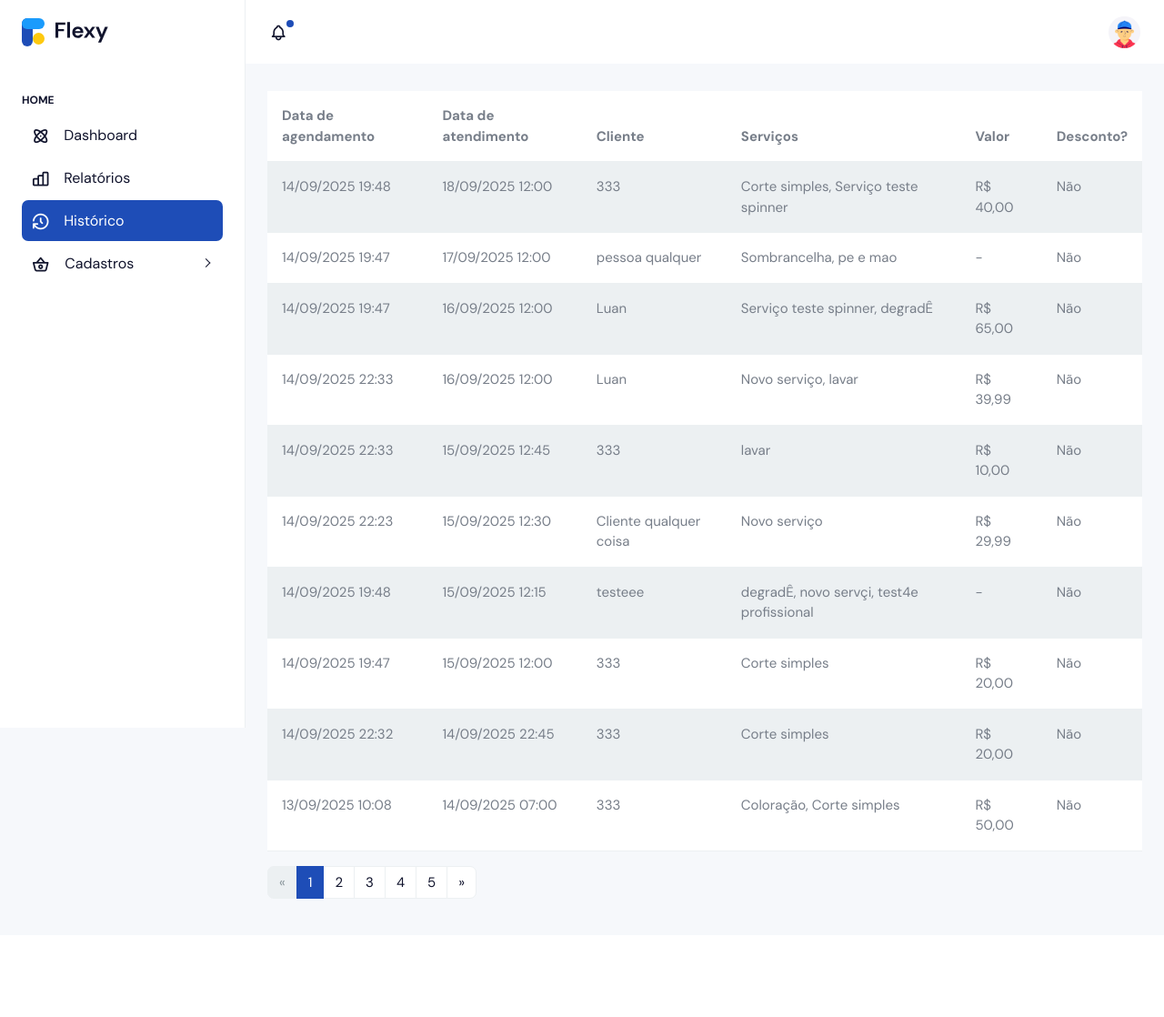
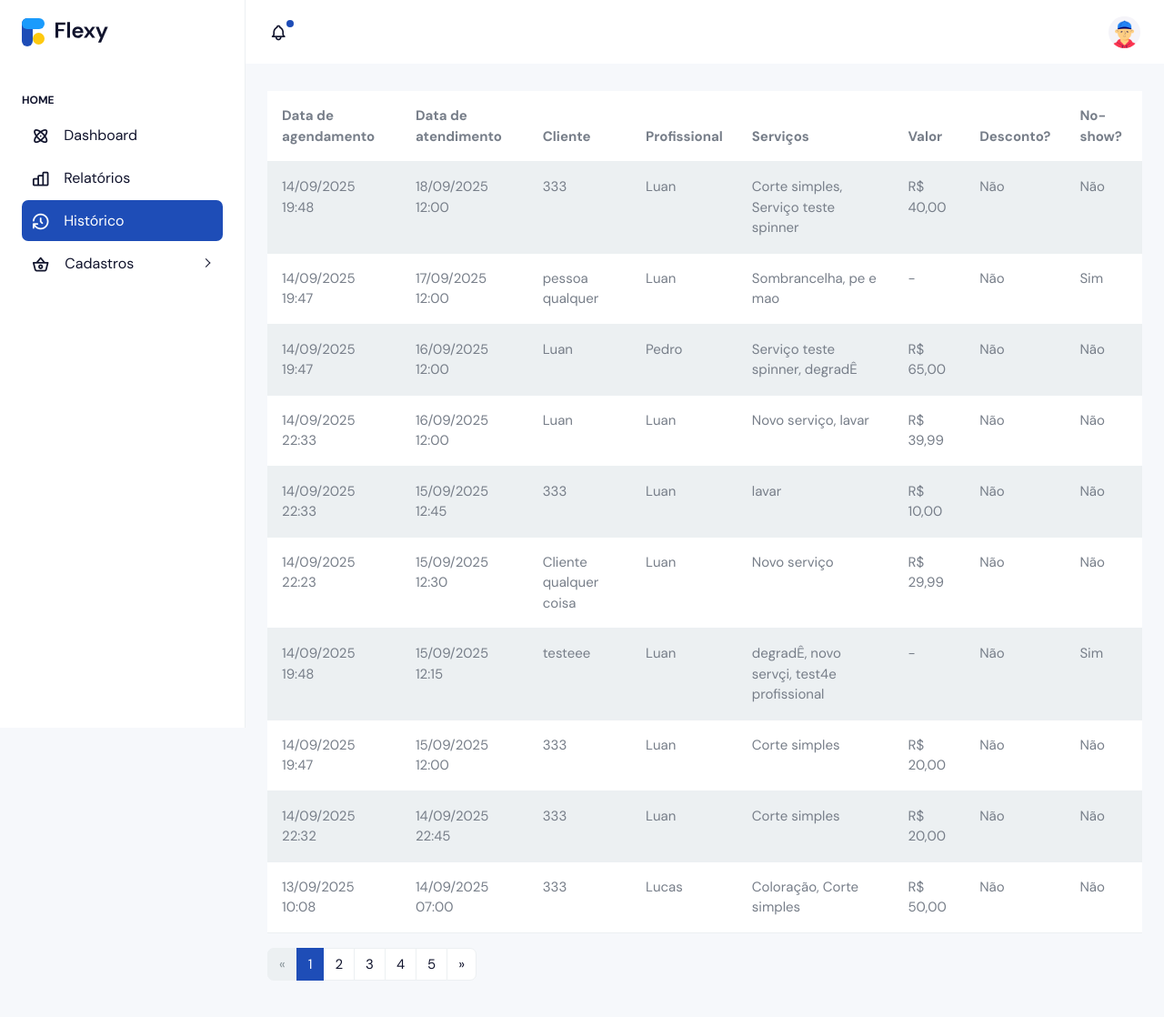
Before and after one commit to luan640/saas_atendimento, a Django app: page /home/historico/ in a window 1280 px wide. Shown: the whole page at 91% size. Before the commit the page ends 988 px from the top, so only its background shows below. Run offline with Django 5.2, Linux system fonts and the light colour scheme; a user stored in the database is signed in; data comes from the database, SQL or seed files in the repository; some libraries are stand-ins or nearby versions.

Commit message:
Add professional and no-show columns to owner history

```diff
--- a/apps/accounts/templates/accounts/partials/owner_historico.html
+++ b/apps/accounts/templates/accounts/partials/owner_historico.html
@@ -5,9 +5,11 @@
         <th>Data de agendamento</th>
         <th>Data de atendimento</th>
         <th>Cliente</th>
+        <th>Profissional</th>
         <th>Serviços</th>
         <th>Valor</th>
         <th>Desconto?</th>
+        <th>No-show?</th>
       </tr>
     </thead>
     <tbody>
@@ -16,15 +18,17 @@
         <td>{{ ag.criado_em|date:"d/m/Y H:i" }}</td>
         <td>{{ ag.data|date:"d/m/Y" }} {{ ag.hora|time:"H:i" }}</td>
         <td>{{ ag.cliente.full_name }}</td>
+        <td>{{ ag.funcionario.nome }}</td>
         <td>
           {% for s in ag.servicos.all %}{% if not forloop.first %}, {% endif %}{{ s.nome }}{% endfor %}
         </td>
         <td>{% if ag.valor_final %}R$ {{ ag.valor_final }}{% else %}-{% endif %}</td>
         <td>{% if ag.teve_desconto %}Sim{% else %}Não{% endif %}</td>
+        <td>{% if ag.no_show %}Sim{% else %}Não{% endif %}</td>
       </tr>
       {% empty %}
       <tr>
-        <td colspan="6">Nenhum atendimento encontrado.</td>
+        <td colspan="8">Nenhum atendimento encontrado.</td>
       </tr>
       {% endfor %}
     </tbody>
--- a/apps/accounts/views.py
+++ b/apps/accounts/views.py
@@ -231,7 +231,7 @@ def owner_historico(request):
     ag_qs = (
         Agendamento.objects
         .filter(loja__owner=request.user)
-        .select_related('cliente')
+        .select_related('cliente', 'funcionario')
         .prefetch_related('servicos')
         .order_by('-data', '-hora')
     )
```
